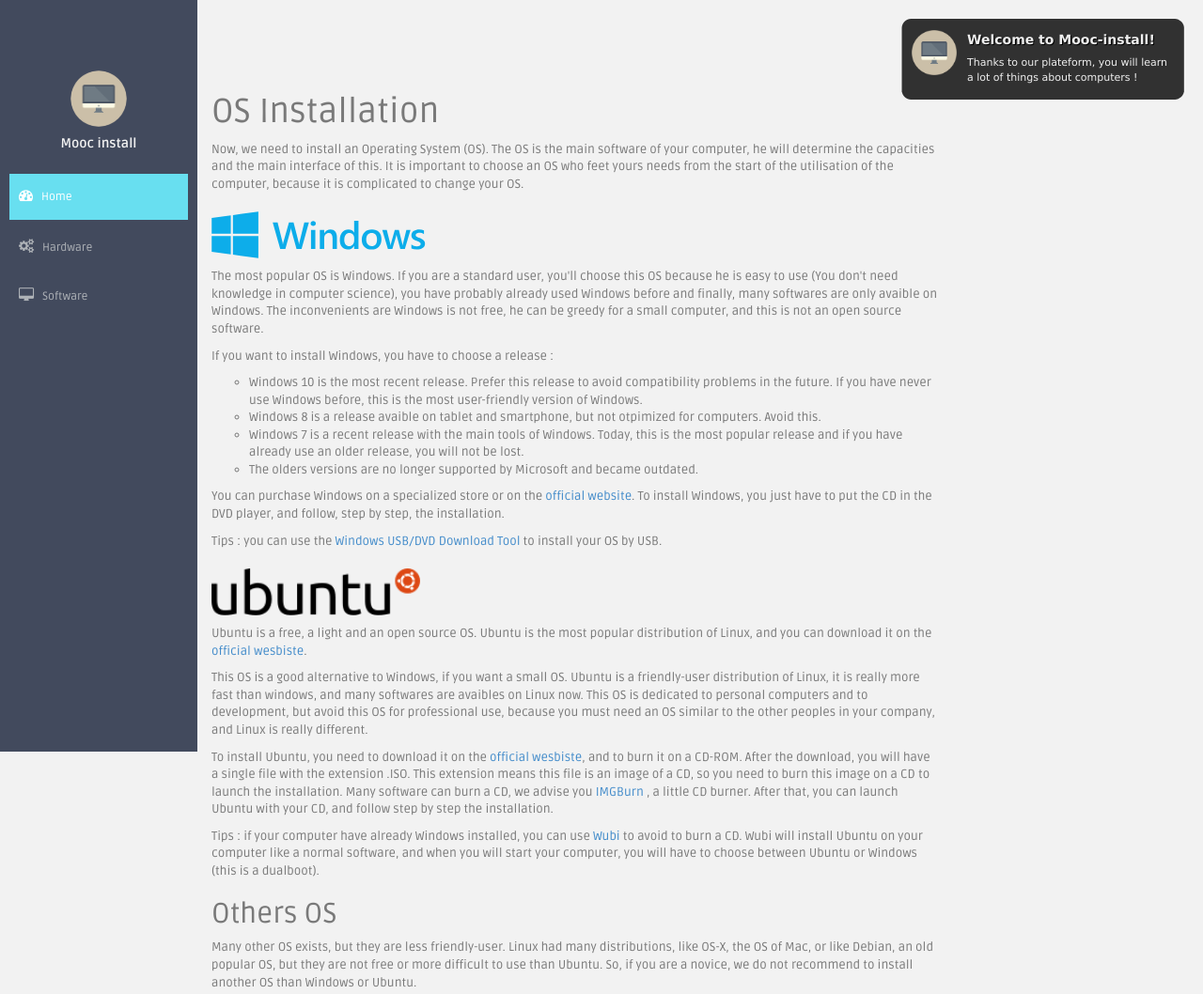
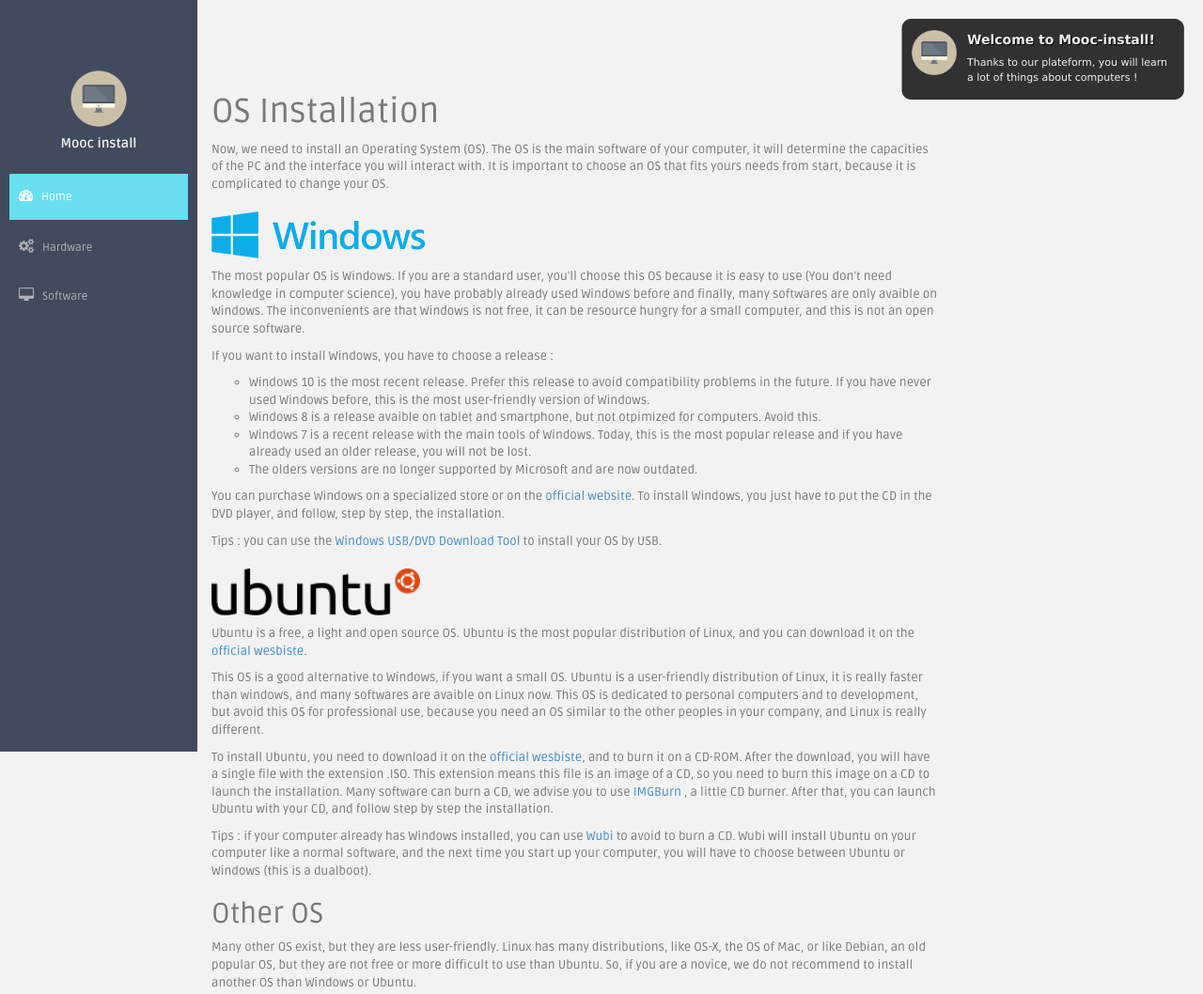
Before and after one commit to leoCassiau/Mooc_anglais, a plain HTML site: page tuto3.html in a window 1280 px wide. Shown: the top 1058 px of the page at 94% size. Drawn offline with Linux system fonts and the light colour scheme.

Commit message:
correction os

```diff
--- a/tuto3.html
+++ b/tuto3.html
@@ -97,21 +97,21 @@
 
 <h1>OS Installation</h1>
 <p>Now, we need to install an Operating System (OS).
-The OS is the main software of your computer, he will determine the capacities and the main interface of this.
-It is important to choose an OS who feet yours needs from the start of the utilisation of the computer, because it is complicated to change your OS. </p>
+The OS is the main software of your computer, it will determine the capacities of the PC and the interface you will interact with.
+It is important to choose an OS that fits yours needs from start, because it is complicated to change your OS. </p>
 
 <h2> <img src="./images/Windows_logo.svg" alt="windows" height="50"/> </h2>
 <p> The most popular OS is Windows.
-If you are a standard user, you'll choose this OS because he is easy to use (You don't need knowledge in computer science), you have probably already used Windows before and finally, many softwares are only avaible on Windows.
-The inconvenients are Windows is not free, he can be greedy for a small computer, and this is not an open source software.
+If you are a standard user, you'll choose this OS because it is easy to use (You don't need knowledge in computer science), you have probably already used Windows before and finally, many softwares are only avaible on Windows.
+The inconvenients are that Windows is not free, it can be resource hungry for a small computer, and this is not an open source software.
 </p>
 
 <p> If you want to install Windows, you have to choose a release :
 <ul style="list-style-type:square">
-	<li>Windows 10 is the most recent release. Prefer this release to avoid compatibility problems in the future. If you have never use Windows before, this is the most user-friendly version of Windows.</li>
+	<li>Windows 10 is the most recent release. Prefer this release to avoid compatibility problems in the future. If you have never used Windows before, this is the most user-friendly version of Windows.</li>
 	<li>Windows 8 is a release avaible on tablet and smartphone, but not otpimized for computers. Avoid this. </li>
-	<li>Windows 7 is a recent release with the main tools of Windows. Today, this is the most popular release and if you have already use an older release, you will not be lost.</li>
-	<li>The olders versions are no longer supported by Microsoft and became outdated. </li>
+	<li>Windows 7 is a recent release with the main tools of Windows. Today, this is the most popular release and if you have already used an older release, you will not be lost.</li>
+	<li>The olders versions are no longer supported by Microsoft and are now outdated. </li>
 </ul>
 You can purchase Windows on a specialized store or on the <a href="https://www.microsoft.com/en-gb/windows">official website</a>.
 To install Windows, you just have to put the CD in the DVD player, and follow, step by step, the installation.
@@ -122,29 +122,29 @@
 <p>
 
 <h2> <img src="./images/Ubuntu_logo.png" alt="Ubuntu" height="50"/> </h2>
-<p>Ubuntu is a free, a light and an open source OS.
+<p>Ubuntu is a free, a light and open source OS.
 Ubuntu is the most popular distribution of Linux, and you can download it on the <a href="http://www.ubuntu.com">official wesbiste</a>.
 </p>
 
 <p>
-This OS is a good alternative to Windows, if you want a small OS. Ubuntu is a friendly-user distribution of Linux, it is really more fast than windows, and many softwares are avaibles on Linux now.
-This OS is dedicated to personal computers and to development, but avoid this OS for professional use, because you must need an OS similar to the other peoples in your company, and Linux is really different.
+This OS is a good alternative to Windows, if you want a small OS. Ubuntu is a user-friendly distribution of Linux, it is really faster than windows, and many softwares are avaible on Linux now.
+This OS is dedicated to personal computers and to development, but avoid this OS for professional use, because you need an OS similar to the other peoples in your company, and Linux is really different.
 </p>
 
 <p>
 To install Ubuntu, you need to download it on the <a href="http://www.ubuntu.com">official wesbiste</a>, and to burn it on a CD-ROM.
 After the download, you will have a single file with the extension .ISO.
 This extension means this file is an image of a CD, so you need to burn this image on a CD to launch the installation.
-Many software can burn a CD, we advise you <a href="http://www.imgburn.com"> IMGBurn </a>, a little CD burner.
+Many software can burn a CD, we advise you to use <a href="http://www.imgburn.com"> IMGBurn </a>, a little CD burner.
 After that, you can launch Ubuntu with your CD, and follow step by step the installation.
 </p>
 
-<p>Tips : if your computer have already Windows installed, you can use <a href="http://wubi.en.uptodown.com"> Wubi </a> to avoid to burn a CD.
-Wubi will install Ubuntu on your computer like a normal software, and when you will start your computer, you will have to choose between Ubuntu or Windows (this is a dualboot).
+<p>Tips : if your computer already has Windows installed, you can use <a href="http://wubi.en.uptodown.com"> Wubi </a> to avoid to burn a CD.
+Wubi will install Ubuntu on your computer like a normal software, and the next time you start up your computer, you will have to choose between Ubuntu or Windows (this is a dualboot).
 </p>
 
-<h2>Others OS</h2>
-<p>Many other OS exists, but they are less friendly-user. Linux had many distributions, like OS-X, the OS of Mac, or like Debian, an old popular OS, but they are not free or more difficult to use than Ubuntu.
+<h2>Other OS</h2>
+<p>Many other OS exist, but they are less user-friendly. Linux has many distributions, like OS-X, the OS of Mac, or like Debian, an old popular OS, but they are not free or more difficult to use than Ubuntu.
 So, if you are a novice, we do not recommend to install another OS than Windows or Ubuntu.
 </p>
 
@@ -173,13 +173,13 @@
 <input type="radio" name="q1" value="a" ><label for="q1a">Windows 10</label><br/>
 <input type="radio" name="q1" value="b" id="ok1"><label for="q1b">Windows 7</label><br/>
 <input type="radio" name="q1" value="c" ><label for="q1c">Ubuntu</label><br/>
-<input type="radio" name="q1" value="d" ><label for="q1d">Androïd</label><br/>
+<input type="radio" name="q1" value="d" ><label for="q1d">Android</label><br/>
 </ul>
 
 <p class="question">2. To install any OS, you can use...</p>
 <ul class="answers">
 <input type="radio" name="q2" value="a" id="ok2"><label for="q2a">a CD-ROM</label><br/>
-<input type="radio" name="q2" value="b" ><label for="q2b">an USB key</label><br/>
+<input type="radio" name="q2" value="b" ><label for="q2b">a USB drive</label><br/>
 <input type="radio" name="q2" value="c" ><label for="q2c">nothing, you just need a file</label><br/>
 </ul>
 
```
